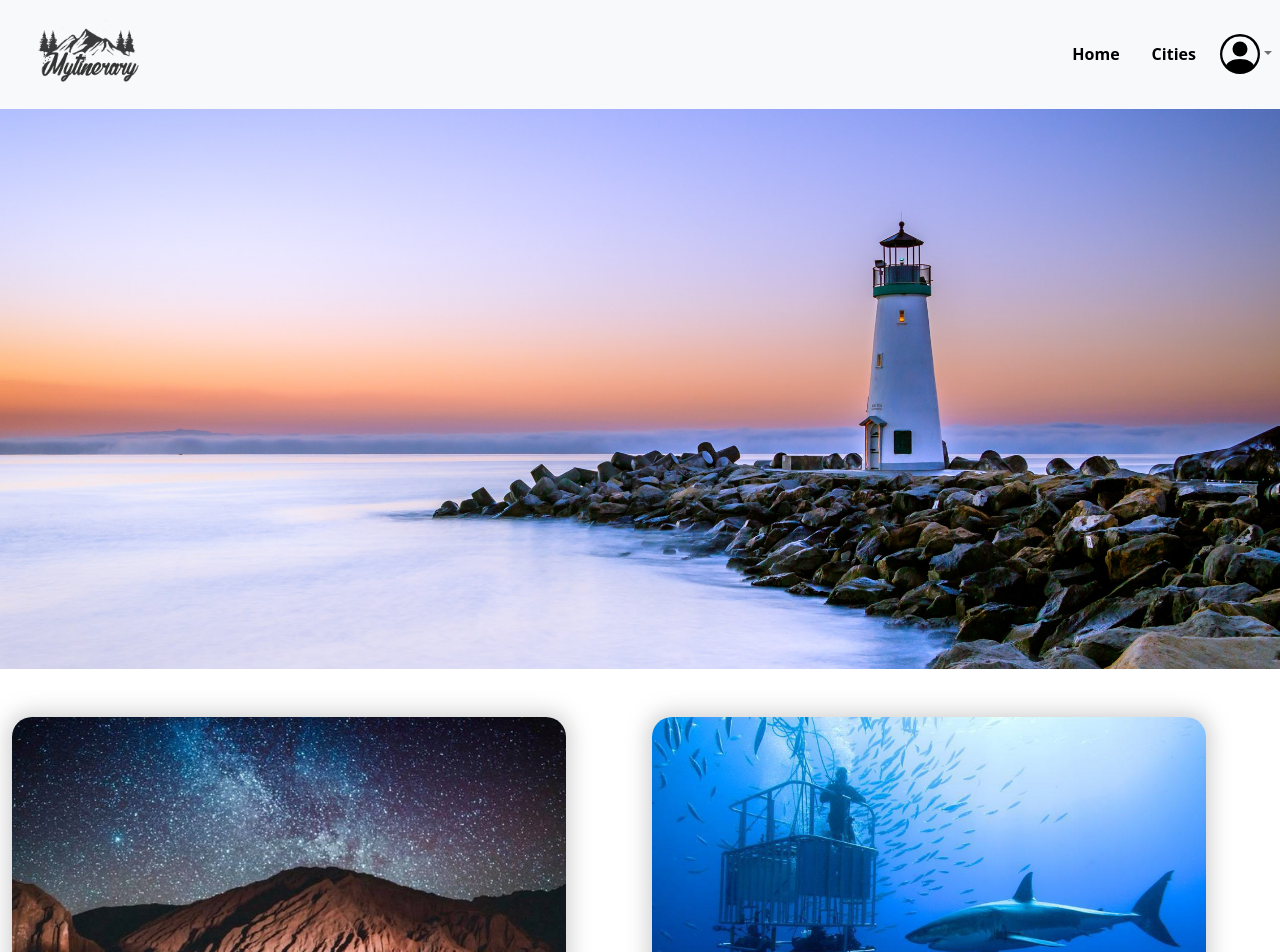
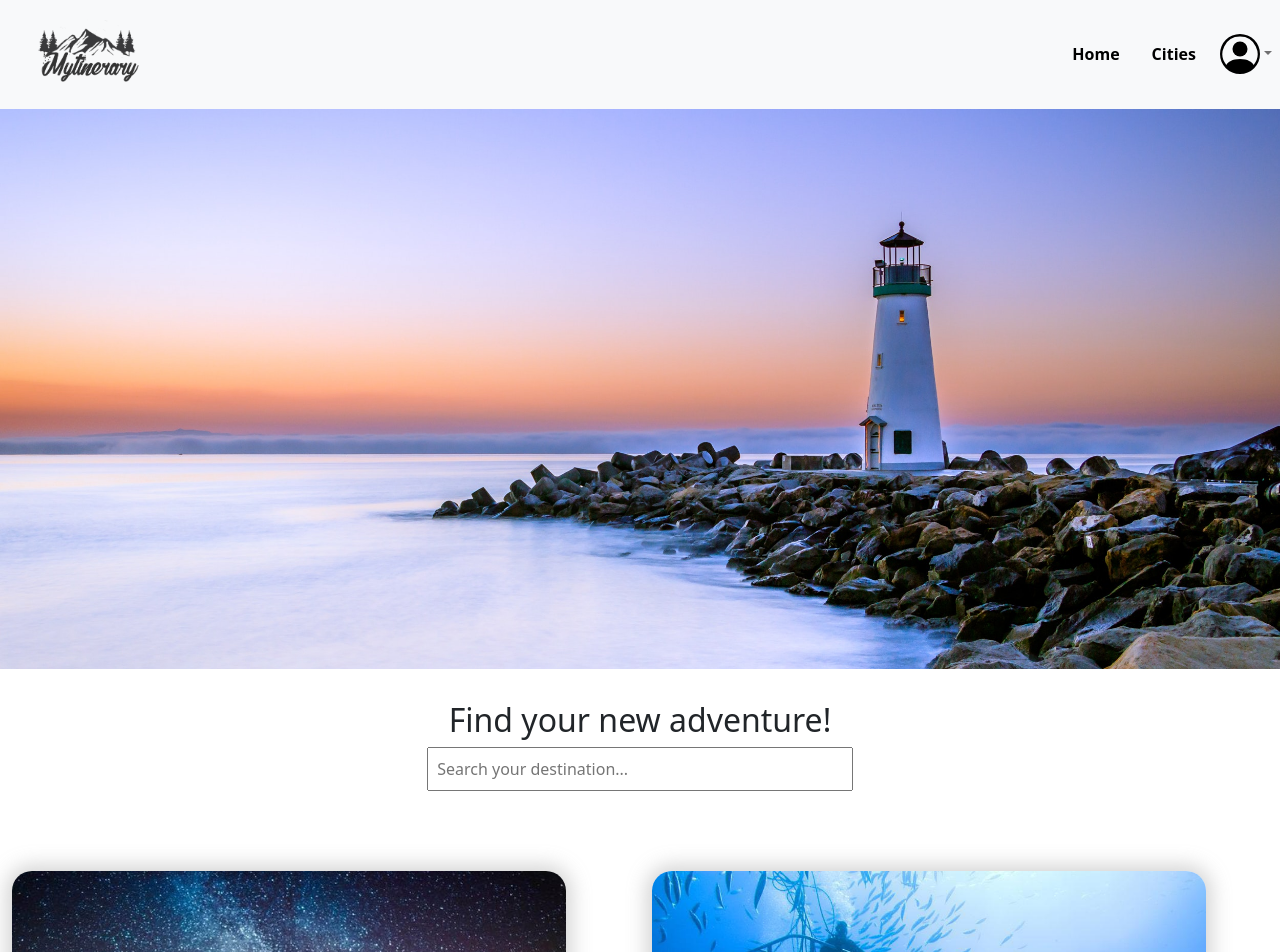
Before and after one commit to ltherisod/mytinerary-therisod, a React (Create React App) app in the folder frontend/: page /cities in a window 1280 px wide. Shown: the top 952 px of the page. Built offline with nearby package versions, Linux system fonts and the light colour scheme; a web font is replaced by a local one.

Commit message:
input added

```diff
--- a/frontend/src/App.css
+++ b/frontend/src/App.css
@@ -224,6 +224,7 @@ div.footerContainer {
 
 
  footer h3 {
+     padding-top: 2rem;
     color: white;
     font-size: 7vmin;
     font-family:'Italianno', cursive;
@@ -391,7 +392,22 @@ div.phraseNav {
 .citydescription h4 {
     font-weight: bold;
 }
+
 .cardimg:hover .citydescription{
     background-color:rgba(245, 245, 245, 0.5);
     top:0;
 }
+
+.inputFilter {
+    padding:.5rem;
+    width: 35%;
+}
+
+.inputContainer {
+    padding: 2rem;
+    display:flex;
+    flex-direction: column;
+    justify-content: center;
+    align-items: center;
+
+}
--- a/frontend/src/pages/Cities.js
+++ b/frontend/src/pages/Cities.js
@@ -9,12 +9,17 @@ const Cities = () => {
         <div>
              <NavBar/>
              <Header/>
+             <div className="inputContainer">
+                <h2>Find your new adventure!</h2>
+             <input type= "text" className="inputFilter" placeholder="Search your destination..."/>
+             </div>
+
              {/* <div className="citiesdiv ">
                 <h3> Sorry we are still working in this section </h3>
                 <img src="/assets/info3.gif" alt="info"/>
             </div>    */}
 
-                <CardCity/>
+         <CardCity/>
 
 
             <Footer/>
```
